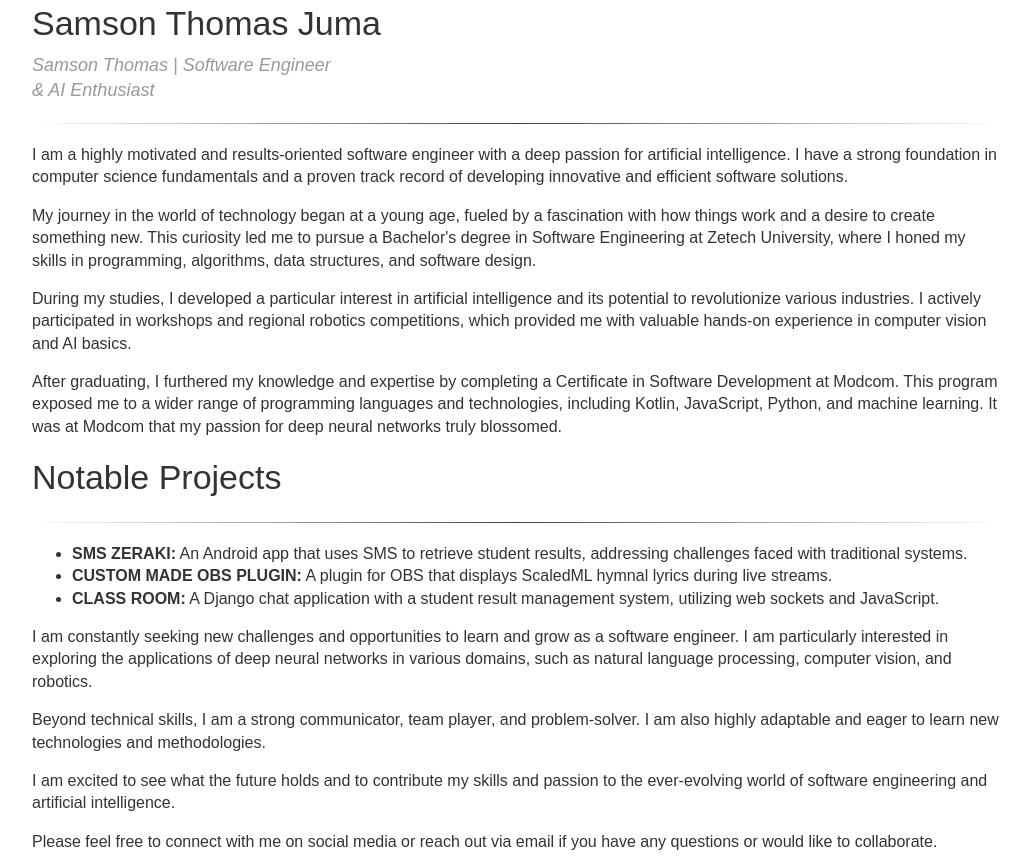
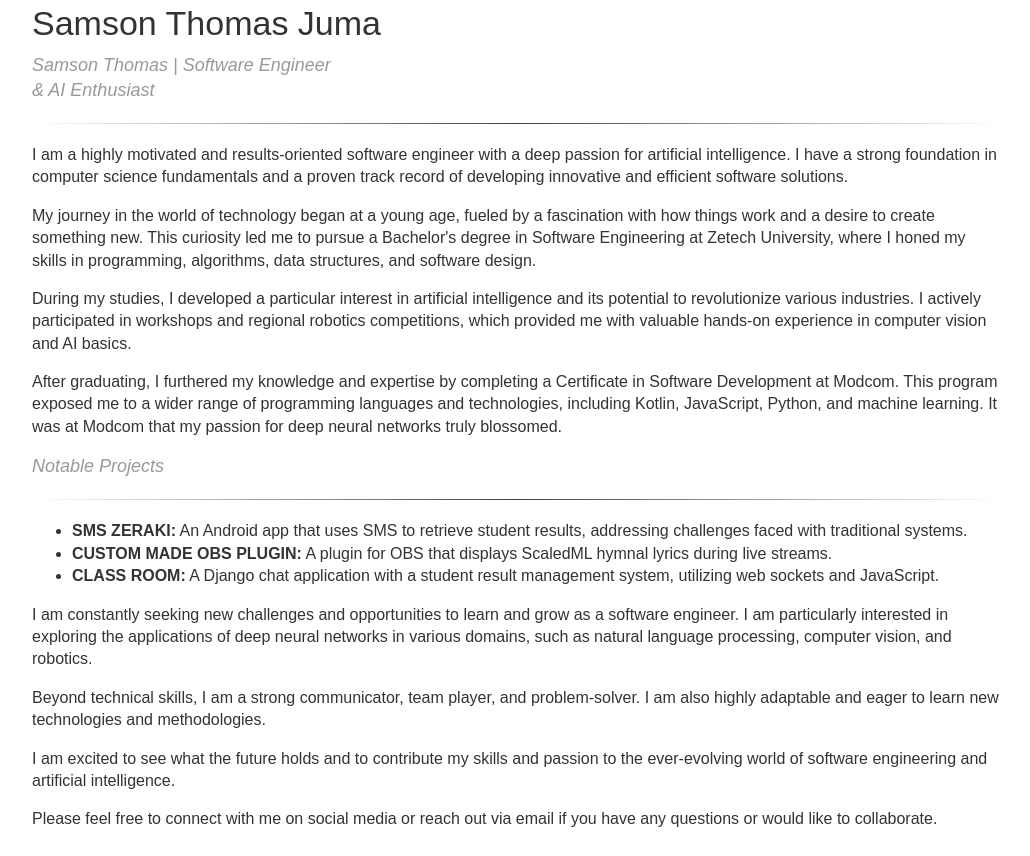
Before and after one commit to samsonthomas951/samsonthomas951.github.io, a plain HTML site: page about.html in a window 1280 px wide. Shown: the top 856 px of the page, without its empty margins (123-1153 px from the left). Drawn offline with Linux system fonts and the light colour scheme.

Commit message:
Update about.html

```diff
--- a/about.html
+++ b/about.html
@@ -20,7 +20,7 @@
 
         <p>After graduating, I furthered my knowledge and expertise by completing a Certificate in Software Development at Modcom. This program exposed me to a wider range of programming languages and technologies, including Kotlin, JavaScript, Python, and machine learning. It was at Modcom that my passion for deep neural networks truly blossomed.</p>
 
-        <h1>Notable Projects</h1>
+        <h2>Notable Projects</h2>
         <hr>
         <ul>
             <li><strong>SMS ZERAKI:</strong> An Android app that uses SMS to retrieve student results, addressing challenges faced with traditional systems.</li>
```
